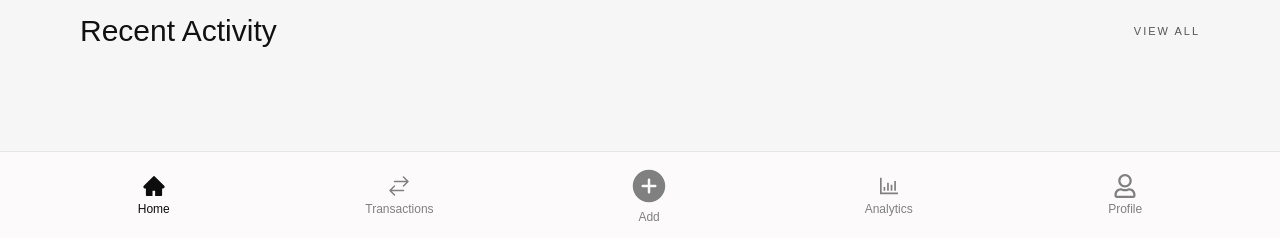
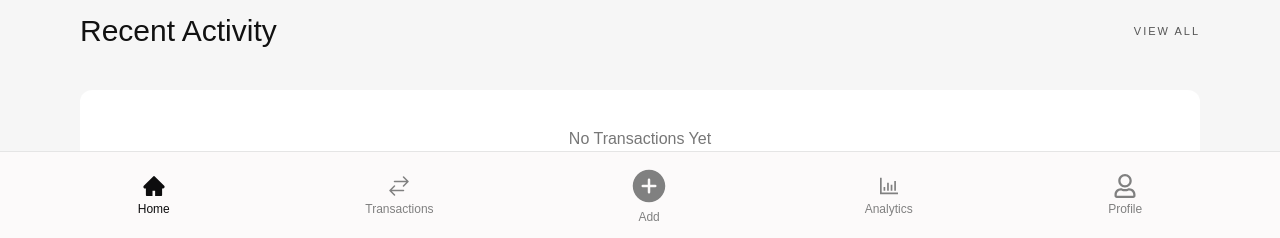
Before and after one commit to abhi13mishra/Expense-tracker-assignment, a React (Vite) app: page / in a window 1280 px wide. Shown: the part 562-800 px from the top of the page. Built offline with nearby package versions, Linux system fonts and the light colour scheme.

Commit message:
added empty stste

```diff
--- a/src/pages/Dashboard/Dashboard.jsx
+++ b/src/pages/Dashboard/Dashboard.jsx
@@ -99,7 +99,10 @@ const Dashboard = () => {
 
             <div className={styles.transactionList}>
 
-                {transactions.map((item) => (
+                {
+                    transactions.length > 0 ? (
+
+                        transactions.map((item) => (
 
                             <TransactionCard
                                 key={item.id}
@@ -108,8 +111,21 @@ const Dashboard = () => {
                                 amount={item.amount}
                                 type={item.type}
                             />
+                        ))
 
-                ))}
+                    ) : (
+
+                        <div
+                            className={
+                                styles.emptyState
+                            }
+                        >
+
+                            No Transactions Yet
+
+                        </div>
+                    )
+                }
 
             </div>
         </div>
--- a/src/pages/Dashboard/Dashboard.module.css
+++ b/src/pages/Dashboard/Dashboard.module.css
@@ -135,6 +135,15 @@
     gap: 2px;
 }
 
+.emptyState {
+    margin-top: 20px;
+    background-color: white;
+    padding: 40px 20px;
+    text-align: center;
+    color: #777;
+    border-radius: 12px;
+}
+
 /* tablet */
 @media (max-width: 1024px) {
     .container {
```
Lines whose indentation alone changed are shown as unchanged.
